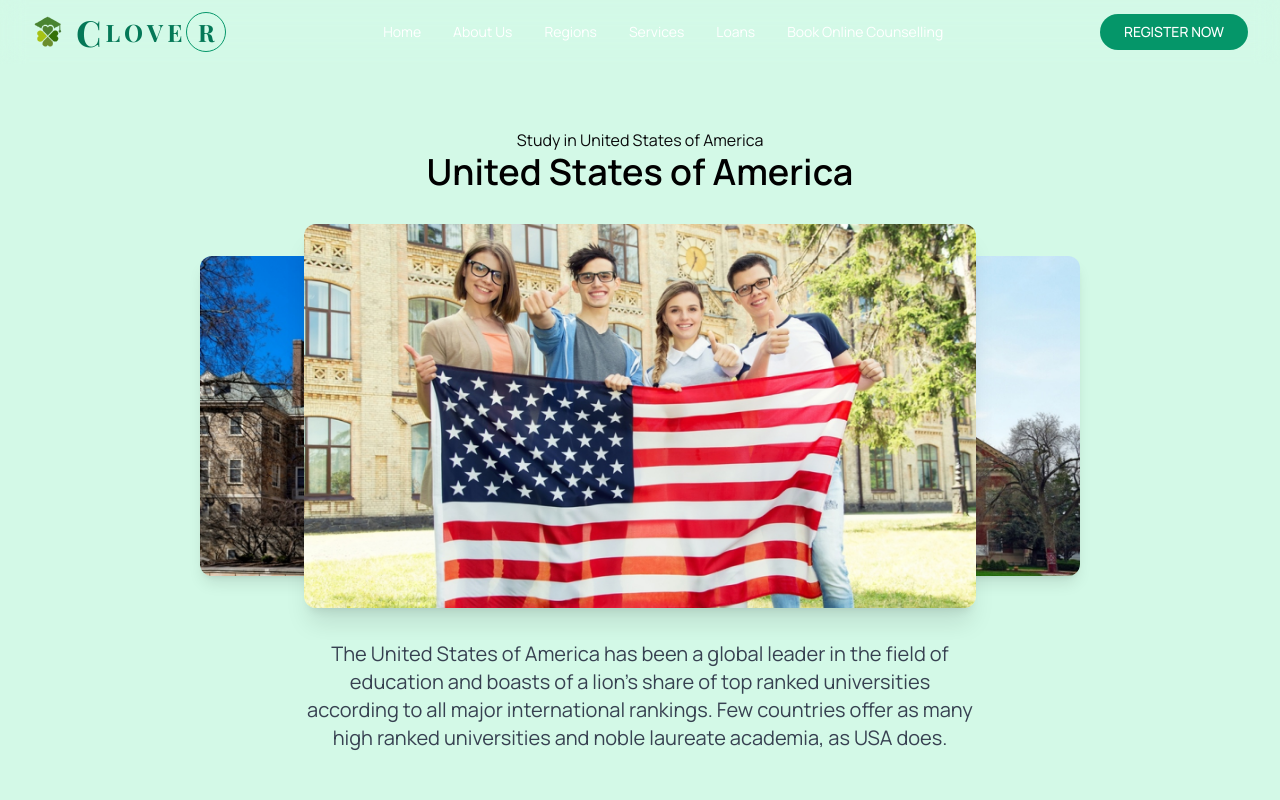
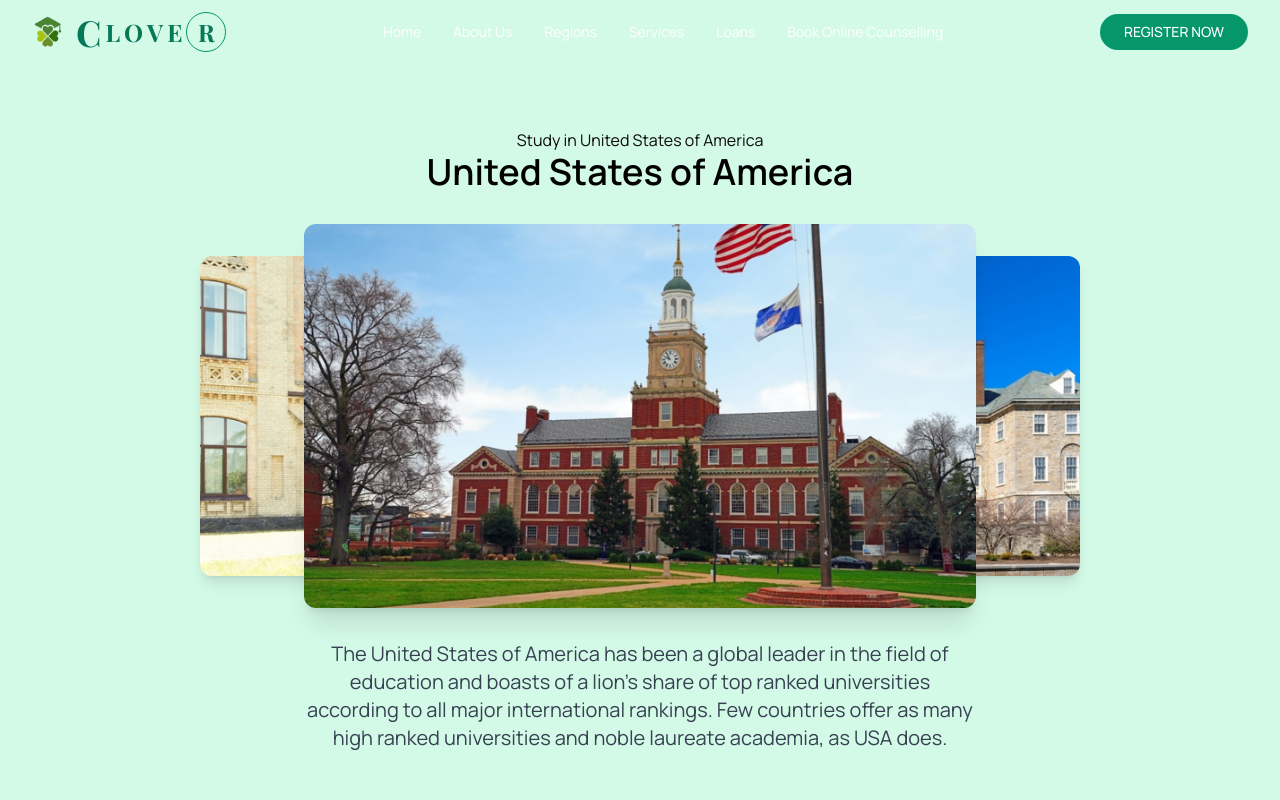
Before and after one commit to bala-guhan/clover, a React (Vite) app: page /usa in a window 1280 px wide. Shown: the top 800 px of the page. Built offline with nearby package versions, Linux system fonts and the light colour scheme.

Commit message:
hard code preview for now

```diff
--- a/src/components/countries-page/tri-photo-holder.tsx
+++ b/src/components/countries-page/tri-photo-holder.tsx
@@ -1,10 +1,6 @@
 import { motion } from "motion/react";
 
-const Pics: string[] = [
-  "usa-uni-3.jpeg",
-  "usa-uni-2.jpeg",
-  "usa-uni-1.jpeg",
-];
+
 
 export function TriPhotoHolder() {
   return (
@@ -20,7 +16,7 @@ export function TriPhotoHolder() {
           delay: 0.6
         }}
         style={{
-          backgroundImage: `url(/public/${Pics[1]})`,
+          backgroundImage: `url(/public/usa-uni-3.jpeg)`,
           backgroundSize: 'cover',
           backgroundPosition: 'center'
         }}
@@ -36,7 +32,7 @@ export function TriPhotoHolder() {
           ease: [0.25, 0.46, 0.45, 0.94]
         }}
         style={{
-          backgroundImage: `url(/public/${Pics[0]})`,
+          backgroundImage: `url(/public/usa-uni-1.jpeg)`,
           backgroundSize: 'cover',
           backgroundPosition: 'center'
         }}
@@ -53,7 +49,7 @@ export function TriPhotoHolder() {
           delay: 0.6
         }}
         style={{
-          backgroundImage: `url(/public/${Pics[2]})`,
+          backgroundImage: `url(/public/usa-uni-2.jpeg)`,
           backgroundSize: 'cover',
           backgroundPosition: 'center'
         }}
```
